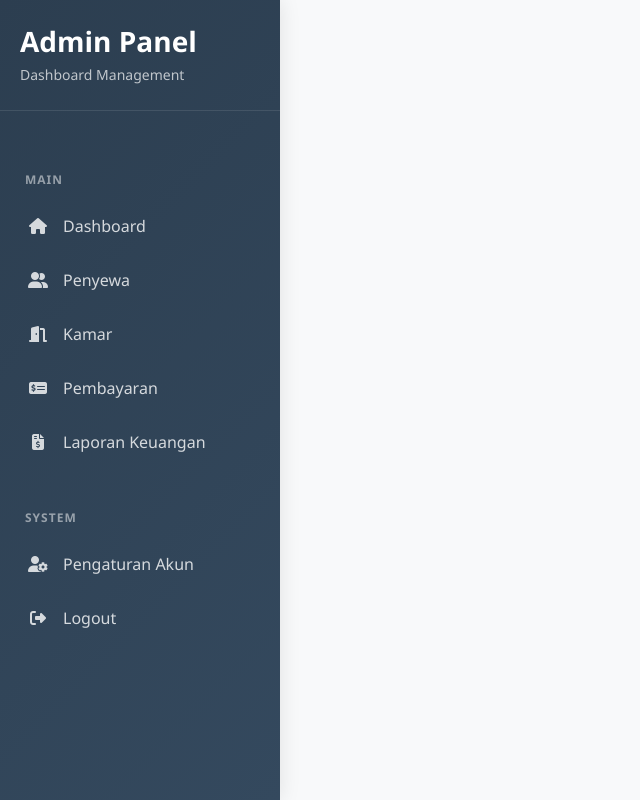
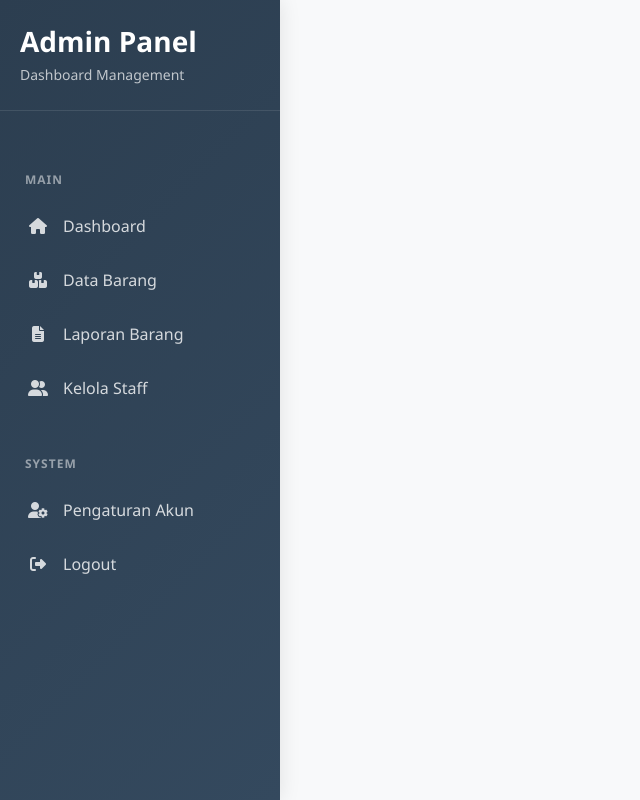
Before and after one commit to fznzlfkr/logistik-cek-barang, a CodeIgniter 4 app: the page made by app/Views/layout/templateAdmin.php in a window 1280 px wide. Shown: the whole page, without its empty margins (0-640 px from the left). Run offline with PHP 8.4 and a stand-in for CodeIgniter, Linux system fonts and the light colour scheme; the template is opened without the code that fills it, so the values that code supplies are empty; some libraries are stand-ins or nearby versions.

Commit message:
refactor(dashboard-admin): Mengganti icon yang cocok dan menyesuikan nama fitur di sidebar

```diff
--- a/app/Views/layout/templateAdmin.php
+++ b/app/Views/layout/templateAdmin.php
@@ -27,19 +27,15 @@
       </a>
 
       <a href="<?= base_url('admin/penyewa') ?>" class="nav-link <?= ($currentPage === 'penyewa') ? 'active' : '' ?>">
-        <i class="fas fa-user-friends"></i> Penyewa
+        <i class="fas fa-boxes"></i> Data Barang
       </a>
 
       <a href="<?= base_url('admin/kamar') ?>" class="nav-link <?= ($currentPage === 'kamar') ? 'active' : '' ?>">
-        <i class="fas fa-door-open"></i> Kamar
+        <i class="fas fa-file-alt"></i> Laporan Barang
       </a>
 
       <a href="<?= base_url('admin/pembayaran') ?>" class="nav-link <?= ($currentPage === 'pembayaran') ? 'active' : '' ?>">
-        <i class="fas fa-money-check-alt"></i> Pembayaran
-      </a>
-
-      <a href="<?= base_url('admin/laporan-keuangan') ?>" class="nav-link <?= ($currentPage === 'laporan') ? 'active' : '' ?>">
-        <i class="fas fa-file-invoice-dollar"></i> Laporan Keuangan
+        <i class="fas fa-user-friends"></i> Kelola Staff
       </a>
 
       <div class="menu-section">System</div>
```
